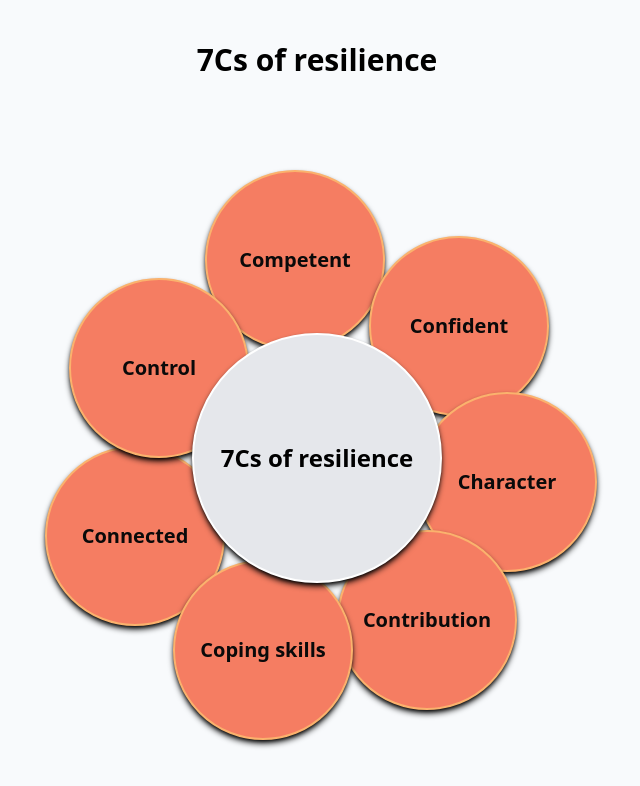
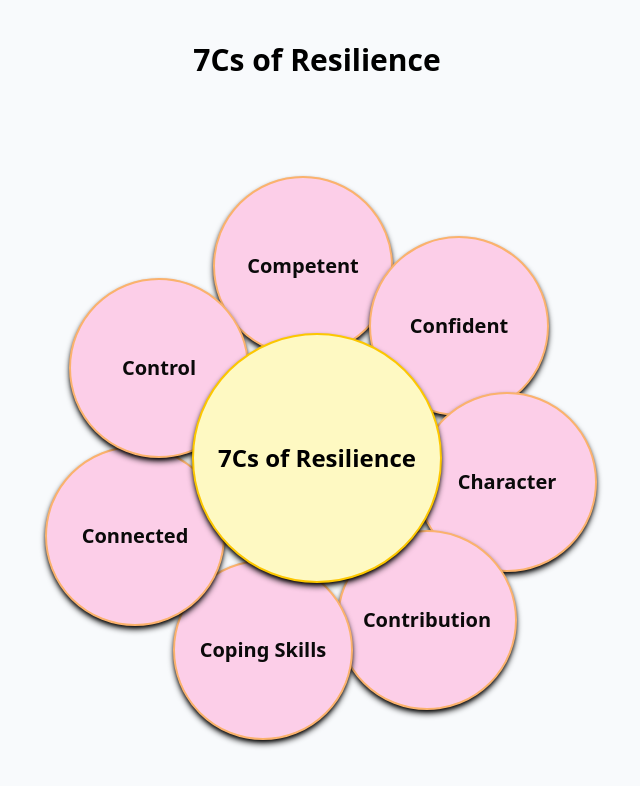
Before and after one commit to vyomr-innovations/module3-hosting-activities, a Next.js app: page /C22-L3-A2 in a window 1280 px wide. Shown: the top 786 px of the page, without its empty margins (323-963 px from the left). Built offline with nearby package versions, Linux system fonts and the light colour scheme.

Commit message:
some chnages in last add actuvthy

```diff
--- a/src/layOutC22-L1-A3/cercleData.json
+++ b/src/layOutC22-L1-A3/cercleData.json
@@ -1,7 +1,15 @@
 [
     {
         "name":"Competent",
-        "bg":"#f57d62",
+        "box":[
+            {
+                "top":"-80px",
+                "left":"",
+                "right":"-155%",
+                "bottom":""
+            }
+                    ],
+        "bg":"",
         "top":"2%",
         "left":"36%",
         "right":"",
@@ -10,7 +18,15 @@
     },
     {
         "name":"Confident",
-        "bg":"#f57d62",
+        "box":[
+            {
+                "top":"3%",
+                "left":"",
+                "right":"-170%",
+                "bottom":""
+            }
+                    ],
+        "bg":"",
         "top":"13%",
         "left":"",
         "right":"21%",
@@ -18,18 +34,18 @@
         "text":"Believe in ourselves, do what we can, take our time to complete things"
     },
 
-    {
-        "name":"Connected",
-        "bg":"#f57d62",
-        "top":"",
-        "left":"16%",
-        "right":"",
-        "bottom":"22%",
-        "text":"Express emotions in a safe community, solve problems, participate in our community"
-    },
+
      {
         "name":"Character",
-        "bg":"#f57d62",
+        "box":[
+            {
+                "top":"3%",
+                "left":"105%",
+                "right":"",
+                "bottom":""
+            }
+                    ],
+        "bg":"",
         "top":"39%",
         "left":"",
         "right":"15%",
@@ -38,7 +54,15 @@
     },
     {
         "name":"Contribution",
-        "bg":"#f57d62",
+        "box":[
+            {
+                "top":"30%",
+                "left":"105%",
+                "right":"",
+                "bottom":""
+            }
+                    ],
+        "bg":"",
         "top":"",
         "left":"",
         "right":"25%",
@@ -47,7 +71,15 @@
     } ,
     {
         "name":"Coping skills",
-        "bg":"#f57d62",
+        "box":[
+            {
+                "top":"40%",
+                "left":"-170%",
+                "right":"",
+                "bottom":""
+            }
+                    ],
+        "bg":"",
         "top":"",
         "left":"32%",
         "right":"",
@@ -55,8 +87,33 @@
         "text":"Learn positive behavior by being good listeners, kind speakers, and generous doers"
     },
     {
+        "name":"Connected",
+        "box":[
+            {
+                "top":"3%",
+                "left":"-170%",
+                "right":"",
+                "bottom":""
+            }
+                    ],
+        "bg":"",
+        "top":"",
+        "left":"16%",
+        "right":"",
+        "bottom":"22%",
+        "text":"Express emotions in a safe community, solve problems, participate in our community"
+    },
+    {
         "name":"Control",
-        "bg":"#f57d62",
+        "box":[
+            {
+                "top":"3%",
+                "left":"-170%",
+                "right":"",
+                "bottom":""
+            }
+                    ],
+        "bg":"",
         "top":"20%",
         "left":"19%",
         "right":"",
--- a/src/layOutC22-L1-A3/index.tsx
+++ b/src/layOutC22-L1-A3/index.tsx
@@ -3,42 +3,62 @@ import React, { useState } from "react";
 import cercelData from "@/layOutC22-L1-A3/cercleData.json";
 
 const LayOutC22L1A3 = () => {
-  const [dataIndex, setDataIndex] = useState<number[]>([]);
+   const [dataIndex, setDataIndex] = useState<number>();
+   const [dataText,setDataText]=useState("")
    const handleClick = (index: number) => {
-   if(!dataIndex?.includes(index)){
-    setDataIndex((prev)=>[...prev,index])
-   }
+     setDataIndex(index)
+     setDataText(cercelData[index].text)
+
    };
    return (
      <div className="min-h-screen p-10 flex justify-center flex-col gap-20 items-center bg-[#F8FAFC]">
-   <h3 className="text-black font-bold text-3xl text-center">Qualities of Resilence</h3>
+    <h3 className="text-black font-bold text-3xl text-center">7Cs of Resilience</h3>
        <div className="w-[800px]  h-[600px] relative flex justify-center items-center ">
-        <div className="w-[250px] h-[250px] z-40 shadow-md shadow-black bg-gray-200  flex justify-center items-center  border-2 border-white rounded-full">
-        <h3 className="text-black font-bold text-2xl text-center">Qualities of <br />Resilence</h3>
+         <div className="w-[250px] h-[250px] z-40 shadow-md shadow-black bg-yellow-100  flex justify-center items-center  border-2 border-yellow-400 rounded-full">
+         <h3 className="text-black font-bold text-2xl text-center">7Cs of Resilience </h3>
          </div>
          {cercelData.map((item, index) => (
+   <div key={index} className="absolute" style={{
+     top: item.top,
+     left: item.left,
+     right: item.right,
+     bottom: item.bottom
+   }}>
+     {/* Main Circle */}
+     <div
+       onClick={() => handleClick(index)}
+       style={{
+         backgroundColor: item.bg,
+         scrollbarWidth: "none"
+       }}
+       className="relative bg-pink-200 p-5 hover:bg-pink-300 transition-all duration-200 hover:scale-105 cursor-pointer hover:z-50 overflow-y-scroll shadow-md shadow-black flex justify-center items-center flex-col border-2 border-[#fbb26d] min-h-[180px] min-w-[180px] rounded-full"
+     >
+       <h4 className="font-bold text-xl">{item.name}</h4>
+
+     </div>
+
+     {/* Extra Box Next to Circle */}
+    {
+     dataIndex === index && (
+
+       item.box.map((item,index)=>(
+
          <div
          key={index}
-            onClick={()=>handleClick(index)}
          style={{
            top: item.top,
            left: item.left,
            right: item.right,
-              bottom: item.bottom,
-              backgroundColor: item.bg,
-              scrollbarWidth:"none"
-            }}
-            className="absolute transition-all duration-200 hover:scale-105 cursor-pointer  hover:z-50 overflow-y-scroll    shadow-md shadow-black flex justify-center items-center  border-2 border-[#fbb26d]   min-h-[180px] min-w-[180px]  rounded-full"
-          >
-            {dataIndex.includes(index) ? (
-              <div className=" w-[130px] h-[150px] text-[18px]  px-2 pb-10 rounded-full  text-center ">
-                {item.text}
+           bottom: item.bottom}}
+         className="absolute text-xl  w-[300px] p-5 rounded-lg text-black border border-black  bg-green-300" >
+          {dataText}
        </div>
-            ) : (
-              <h4 className="font-bold text-xl">{item.name}</h4>
-            )}
+       ))
+     )
+    }
    </div>
  ))}
+
        </div>
      </div>
    );
--- a/src/layOutC22-L2-A4/cercleData.json
+++ b/src/layOutC22-L2-A4/cercleData.json
@@ -1,7 +1,15 @@
 [
     {
         "name":"Competent",
-        "bg":"#f57d62",
+        "box":[
+            {
+                "top":"-80px",
+                "left":"",
+                "right":"-155%",
+                "bottom":""
+            }
+                    ],
+        "bg":"",
         "top":"2%",
         "left":"36%",
         "right":"",
@@ -10,7 +18,15 @@
     },
     {
         "name":"Confident",
-        "bg":"#f57d62",
+        "box":[
+            {
+                "top":"3%",
+                "left":"",
+                "right":"-170%",
+                "bottom":""
+            }
+                    ],
+        "bg":"",
         "top":"13%",
         "left":"",
         "right":"21%",
@@ -18,18 +34,18 @@
         "text":"Believe in ourselves, do what we can, take our time to complete things"
     },
 
-    {
-        "name":"Connected",
-        "bg":"#f57d62",
-        "top":"",
-        "left":"16%",
-        "right":"",
-        "bottom":"22%",
-        "text":"Express emotions in a safe community, solve problems, participate in our community"
-    },
+
      {
         "name":"Character",
-        "bg":"#f57d62",
+        "box":[
+            {
+                "top":"3%",
+                "left":"105%",
+                "right":"",
+                "bottom":""
+            }
+                    ],
+        "bg":"",
         "top":"39%",
         "left":"",
         "right":"15%",
@@ -38,7 +54,15 @@
     },
     {
         "name":"Contribution",
-        "bg":"#f57d62",
+        "box":[
+            {
+                "top":"30%",
+                "left":"105%",
+                "right":"",
+                "bottom":""
+            }
+                    ],
+        "bg":"",
         "top":"",
         "left":"",
         "right":"25%",
@@ -47,7 +71,15 @@
     } ,
     {
         "name":"Coping skills",
-        "bg":"#f57d62",
+        "box":[
+            {
+                "top":"40%",
+                "left":"-170%",
+                "right":"",
+                "bottom":""
+            }
+                    ],
+        "bg":"",
         "top":"",
         "left":"32%",
         "right":"",
@@ -55,8 +87,33 @@
         "text":"Learn positive behavior by being good listeners, kind speakers, and generous doers"
     },
     {
+        "name":"Connected",
+        "box":[
+            {
+                "top":"3%",
+                "left":"-170%",
+                "right":"",
+                "bottom":""
+            }
+                    ],
+        "bg":"",
+        "top":"",
+        "left":"16%",
+        "right":"",
+        "bottom":"22%",
+        "text":"Express emotions in a safe community, solve problems, participate in our community"
+    },
+    {
         "name":"Control",
-        "bg":"#f57d62",
+        "box":[
+            {
+                "top":"3%",
+                "left":"-170%",
+                "right":"",
+                "bottom":""
+            }
+                    ],
+        "bg":"",
         "top":"20%",
         "left":"19%",
         "right":"",
--- a/src/layOutC22-L2-A4/index.tsx
+++ b/src/layOutC22-L2-A4/index.tsx
@@ -3,42 +3,62 @@ import React, { useState } from "react";
 import cercelData from "@/layOutC22-L2-A4/cercleData.json";
 
 const LayOutC22L2A4 = () => {
-  const [dataIndex, setDataIndex] = useState<number[]>([]);
+  const [dataIndex, setDataIndex] = useState<number>();
+  const [dataText,setDataText]=useState("")
   const handleClick = (index: number) => {
-   if(!dataIndex?.includes(index)){
-    setDataIndex((prev)=>[...prev,index])
-   }
+    setDataIndex(index)
+    setDataText(cercelData[index].text)
+
   };
   return (
     <div className="min-h-screen p-10 flex justify-center flex-col gap-20 items-center bg-[#F8FAFC]">
-   <h3 className="text-black font-bold text-3xl text-center">7Cs of resilience</h3>
+   <h3 className="text-black font-bold text-3xl text-center">7Cs of Resilience</h3>
       <div className="w-[800px]  h-[600px] relative flex justify-center items-center ">
-        <div className="w-[250px] h-[250px] z-40 shadow-md shadow-black bg-gray-200  flex justify-center items-center  border-2 border-white rounded-full">
-        <h3 className="text-black font-bold text-2xl text-center">7Cs of resilience </h3>
+        <div className="w-[250px] h-[250px] z-40 shadow-md shadow-black bg-yellow-100  flex justify-center items-center  border-2 border-yellow-400 rounded-full">
+        <h3 className="text-black font-bold text-2xl text-center">7Cs of Resilience </h3>
         </div>
         {cercelData.map((item, index) => (
+  <div key={index} className="absolute" style={{
+    top: item.top,
+    left: item.left,
+    right: item.right,
+    bottom: item.bottom
+  }}>
+    {/* Main Circle */}
+    <div
+      onClick={() => handleClick(index)}
+      style={{
+        backgroundColor: item.bg,
+        scrollbarWidth: "none"
+      }}
+      className="relative bg-pink-200 p-5 hover:bg-pink-300 transition-all duration-200 hover:scale-105 cursor-pointer hover:z-50 overflow-y-scroll shadow-md shadow-black flex justify-center items-center flex-col border-2 border-[#fbb26d] min-h-[180px] min-w-[180px] rounded-full"
+    >
+      <h4 className="font-bold text-xl">{item.name}</h4>
+
+    </div>
+
+    {/* Extra Box Next to Circle */}
+   {
+    dataIndex === index && (
+
+      item.box.map((item,index)=>(
+
         <div
         key={index}
-            onClick={()=>handleClick(index)}
         style={{
           top: item.top,
           left: item.left,
           right: item.right,
-              bottom: item.bottom,
-              backgroundColor: item.bg,
-              scrollbarWidth:"none"
-            }}
-            className="absolute transition-all duration-200 hover:scale-105 cursor-pointer  hover:z-50 overflow-y-scroll    shadow-md shadow-black flex justify-center items-center  border-2 border-[#fbb26d]   min-h-[180px] min-w-[180px]  rounded-full"
-          >
-            {dataIndex.includes(index) ? (
-              <div className=" w-[130px] h-[150px] text-[18px]  px-2 pb-10 rounded-full  text-center ">
-                {item.text}
+          bottom: item.bottom}}
+        className="absolute text-xl  w-[300px] p-5 rounded-lg text-black border border-black  bg-green-300" >
+         {dataText}
       </div>
-            ) : (
-              <h4 className="font-bold text-xl">{item.name}</h4>
-            )}
+      ))
+    )
+   }
   </div>
 ))}
+
       </div>
     </div>
   );
--- a/src/layOutC22-L3-A2/cercleData.json
+++ b/src/layOutC22-L3-A2/cercleData.json
@@ -1,16 +1,32 @@
 [
     {
         "name":"Competent",
-        "bg":"#f57d62",
-        "top":"2%",
-        "left":"36%",
+        "box":[
+{
+    "top":"-80px",
+    "left":"",
+    "right":"-155%",
+    "bottom":""
+}
+        ],
+        "bg":"",
+        "top":"3%",
+        "left":"37%",
         "right":"",
         "bottom":"",
         "text":"Focus on strengths, make and correct safe mistakes, trust ourselves."
     },
     {
         "name":"Confident",
-        "bg":"#f57d62",
+        "box":[
+{
+    "top":"3%",
+    "left":"",
+    "right":"-170%",
+    "bottom":""
+}
+        ],
+        "bg":"",
         "top":"13%",
         "left":"",
         "right":"21%",
@@ -18,18 +34,18 @@
         "text":"Believe in ourselves, do what we can, take our time to complete things"
     },
 
-    {
-        "name":"Connected",
-        "bg":"#f57d62",
-        "top":"",
-        "left":"16%",
-        "right":"",
-        "bottom":"22%",
-        "text":"Express emotions in a safe community, solve problems, participate in our community"
-    },
+
      {
         "name":"Character",
-        "bg":"#f57d62",
+        "box":[
+            {
+                "top":"3%",
+                "left":"105%",
+                "right":"",
+                "bottom":""
+            }
+                    ],
+        "bg":"",
         "top":"39%",
         "left":"",
         "right":"15%",
@@ -38,7 +54,15 @@
     },
     {
         "name":"Contribution",
-        "bg":"#f57d62",
+        "box":[
+            {
+                "top":"30%",
+                "left":"105%",
+                "right":"",
+                "bottom":""
+            }
+                    ],
+        "bg":"",
         "top":"",
         "left":"",
         "right":"25%",
@@ -46,8 +70,16 @@
         "text":"Make positive changes by giving your time and skills to people and communities"
     } ,
     {
-        "name":"Coping skills",
-        "bg":"#f57d62",
+        "name":"Coping Skills",
+        "box":[
+            {
+                "top":"40%",
+                "left":"-170%",
+                "right":"",
+                "bottom":""
+            }
+                    ],
+        "bg":"",
         "top":"",
         "left":"32%",
         "right":"",
@@ -55,8 +87,33 @@
         "text":"Learn positive behavior by being good listeners, kind speakers, and generous doers"
     },
     {
+        "name":"Connected",
+        "box":[
+            {
+                "top":"3%",
+                "left":"-170%",
+                "right":"",
+                "bottom":""
+            }
+                    ],
+        "bg":"",
+        "top":"",
+        "left":"16%",
+        "right":"",
+        "bottom":"22%",
+        "text":"Express emotions in a safe community, solve problems, participate in our community"
+    },
+    {
         "name":"Control",
-        "bg":"#f57d62",
+        "box":[
+            {
+                "top":"3%",
+                "left":"-170%",
+                "right":"",
+                "bottom":""
+            }
+                    ],
+        "bg":"",
         "top":"20%",
         "left":"19%",
         "right":"",
--- a/src/layOutC22-L3-A2/index.tsx
+++ b/src/layOutC22-L3-A2/index.tsx
@@ -3,42 +3,62 @@ import React, { useState } from "react";
 import cercelData from "@/layOutC22-L3-A2/cercleData.json";
 
 const LayOutC22L3A2 = () => {
-  const [dataIndex, setDataIndex] = useState<number[]>([]);
+  const [dataIndex, setDataIndex] = useState<number>();
+  const [dataText,setDataText]=useState("")
   const handleClick = (index: number) => {
-   if(!dataIndex?.includes(index)){
-    setDataIndex((prev)=>[...prev,index])
-   }
+    setDataIndex(index)
+    setDataText(cercelData[index].text)
+
   };
   return (
     <div className="min-h-screen p-10 flex justify-center flex-col gap-20 items-center bg-[#F8FAFC]">
-   <h3 className="text-black font-bold text-3xl text-center">7Cs of resilience</h3>
+   <h3 className="text-black font-bold text-3xl text-center">7Cs of Resilience</h3>
       <div className="w-[800px]  h-[600px] relative flex justify-center items-center ">
-        <div className="w-[250px] h-[250px] z-40 shadow-md shadow-black bg-gray-200  flex justify-center items-center  border-2 border-white rounded-full">
-        <h3 className="text-black font-bold text-2xl text-center">7Cs of resilience </h3>
+        <div className="w-[250px] h-[250px] z-40 shadow-md shadow-black bg-yellow-100  flex justify-center items-center  border-2 border-yellow-400 rounded-full">
+        <h3 className="text-black font-bold text-2xl text-center">7Cs of Resilience </h3>
         </div>
         {cercelData.map((item, index) => (
+  <div key={index} className="absolute" style={{
+    top: item.top,
+    left: item.left,
+    right: item.right,
+    bottom: item.bottom
+  }}>
+    {/* Main Circle */}
+    <div
+      onClick={() => handleClick(index)}
+      style={{
+        backgroundColor: item.bg,
+        scrollbarWidth: "none"
+      }}
+      className="relative bg-pink-200 p-5 hover:bg-pink-300 transition-all duration-200 hover:scale-105 cursor-pointer hover:z-50 overflow-y-scroll shadow-md shadow-black flex justify-center items-center flex-col border-2 border-[#fbb26d] min-h-[180px] min-w-[180px] rounded-full"
+    >
+      <h4 className="font-bold text-xl">{item.name}</h4>
+
+    </div>
+
+    {/* Extra Box Next to Circle */}
+   {
+    dataIndex === index && (
+
+      item.box.map((item,index)=>(
+
         <div
         key={index}
-            onClick={()=>handleClick(index)}
         style={{
           top: item.top,
           left: item.left,
           right: item.right,
-              bottom: item.bottom,
-              backgroundColor: item.bg,
-              scrollbarWidth:"none"
-            }}
-            className="absolute transition-all duration-200 hover:scale-105 cursor-pointer  hover:z-50 overflow-y-scroll    shadow-md shadow-black flex justify-center items-center  border-2 border-[#fbb26d]   min-h-[180px] min-w-[180px]  rounded-full"
-          >
-            {dataIndex.includes(index) ? (
-              <div className=" w-[130px] h-[150px] text-[18px]  px-2 pb-10 rounded-full  text-center ">
-                {item.text}
+          bottom: item.bottom}}
+        className="absolute text-xl  w-[300px] p-5 rounded-lg text-black border border-black  bg-green-300" >
+         {dataText}
       </div>
-            ) : (
-              <h4 className="font-bold text-xl">{item.name}</h4>
-            )}
+      ))
+    )
+   }
   </div>
 ))}
+
       </div>
     </div>
   );
```
Also changed, not shown: src/app/globals.css (line endings or trailing spaces). Lines whose indentation alone changed are shown as unchanged.
